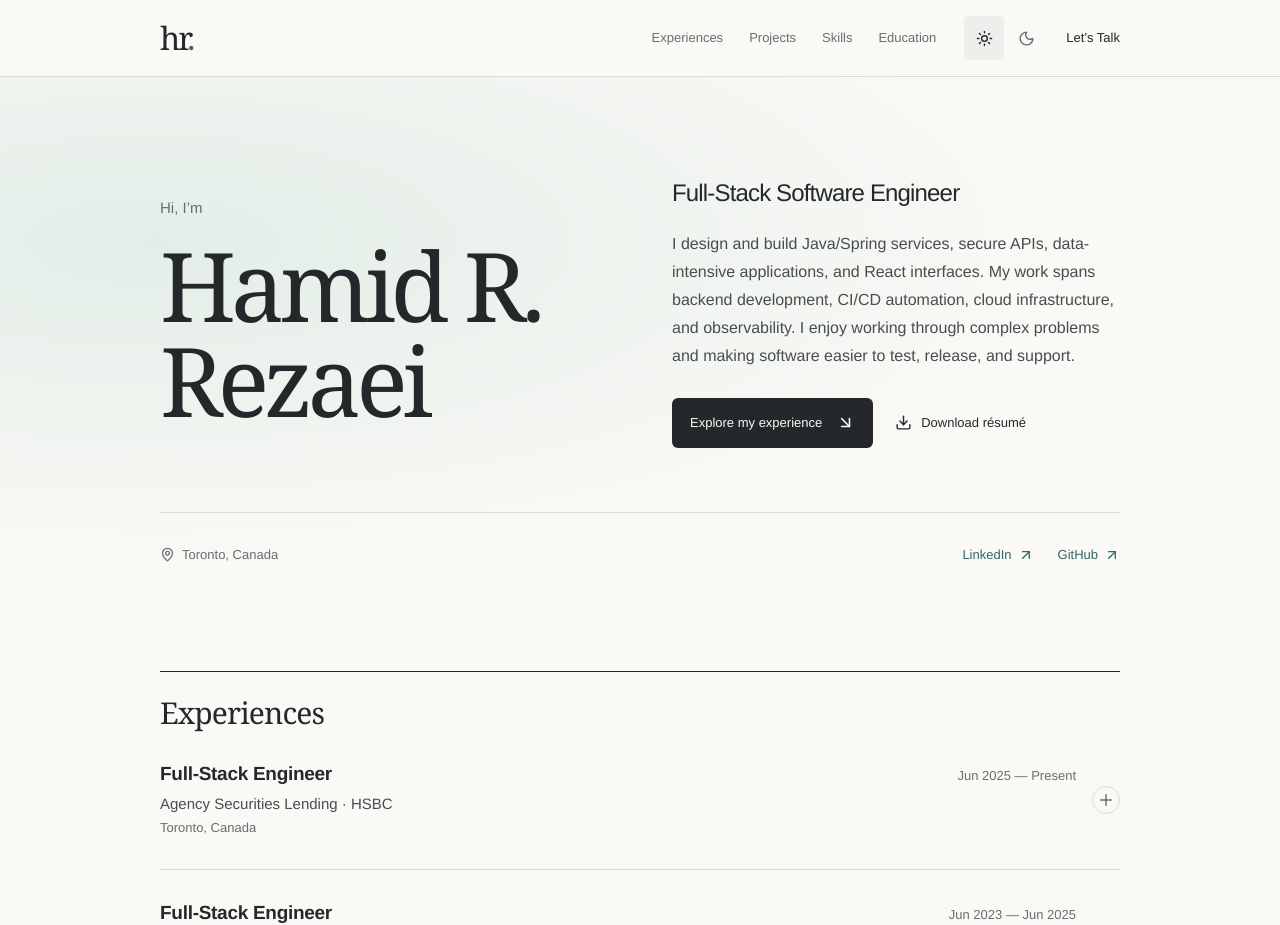
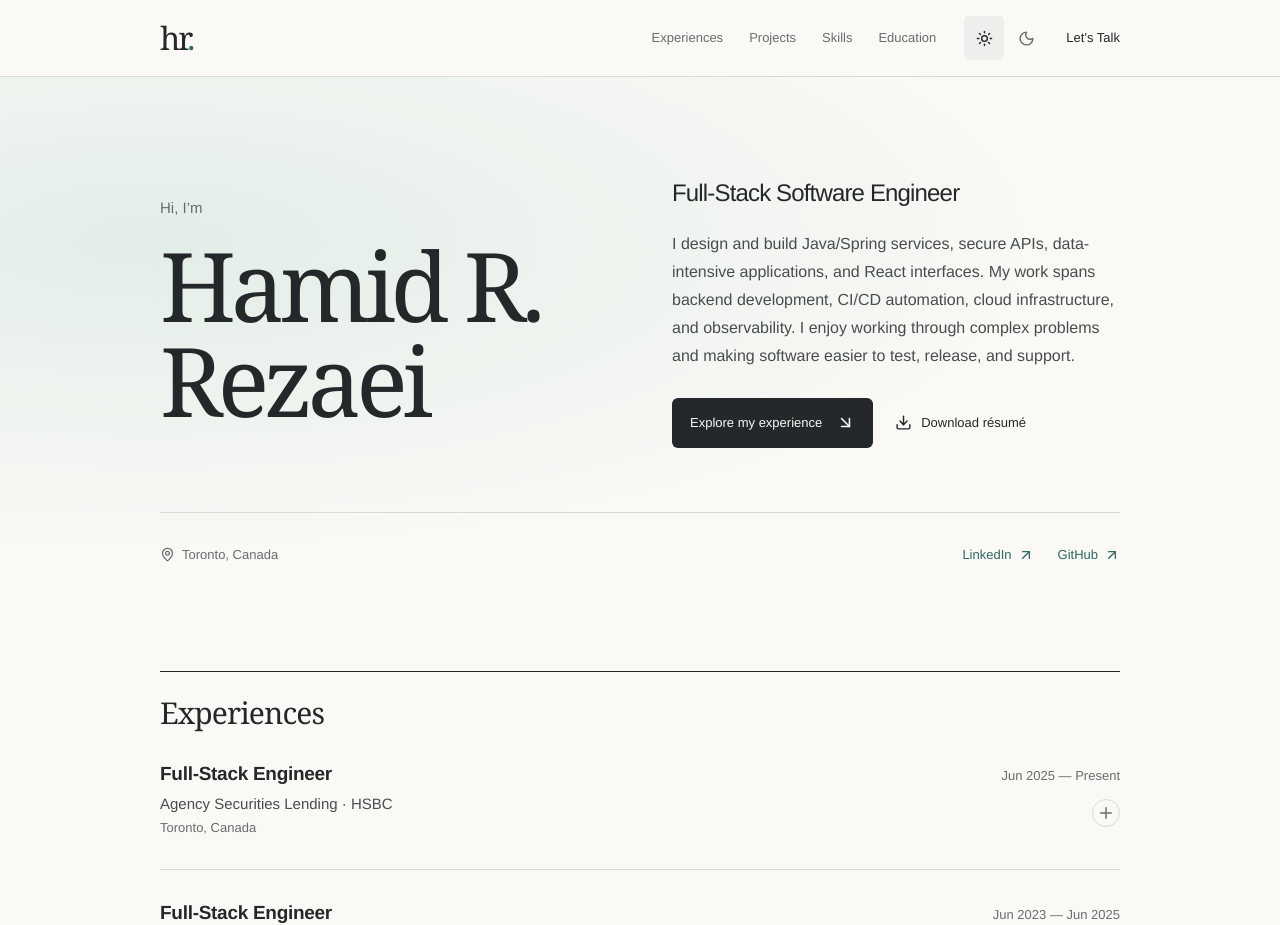
Before and after one commit to HamidRezaRezaeiGitHub/resume, a React (Vite) app: page / in a window 1280 px wide. Shown: the top 925 px of the page. Built offline with nearby package versions, Linux system fonts and the light colour scheme.

Commit message:
style: stack wide-screen entry toggles beneath dates

```diff
--- a/src/components/ResumeEntry.tsx
+++ b/src/components/ResumeEntry.tsx
@@ -70,9 +70,6 @@ export function ResumeEntry({
                 onClick={() => setExpanded((value) => !value)}
               >
                 {title}
-                <span className="entry-toggle-icon" aria-hidden="true">
-                  {expanded ? <Minus size={18} /> : <Plus size={18} />}
-                </span>
               </button>
             ) : (
               title
@@ -81,6 +78,7 @@ export function ResumeEntry({
           <p className="entry-subtitle">{subtitle}</p>
           {location && <p className="entry-location">{location}</p>}
         </div>
+        <div className="entry-meta">
           <p className="entry-date">
             <time dateTime={startDate}>{formatCareerDate(startDate)}</time>
             {' — '}
@@ -90,6 +88,12 @@ export function ResumeEntry({
               <time dateTime={endDate}>{formatCareerDate(endDate)}</time>
             )}
           </p>
+          {hasDetails && (
+            <span className="entry-toggle-icon" aria-hidden="true">
+              {expanded ? <Minus size={18} /> : <Plus size={18} />}
+            </span>
+          )}
+        </div>
       </header>
       {stage && <p className="entry-stage">{stage}</p>}
       {hasDetails && (
--- a/src/index.css
+++ b/src/index.css
@@ -336,8 +336,13 @@ h2 {
 }
 .entry-disclosure {
   position: relative;
-  padding-right: 44px;
   min-height: 44px;
+}
+.entry-meta {
+  display: flex;
+  flex-direction: column;
+  align-items: flex-end;
+  gap: 12px;
 }
 .entry-toggle {
   border: 0;
@@ -351,6 +356,7 @@ h2 {
 .entry-toggle::after {
   content: '';
   position: absolute;
+  z-index: 1;
   inset: -8px;
   border-radius: 4px;
 }
@@ -362,20 +368,17 @@ h2 {
   outline-offset: 2px;
 }
 .entry-toggle-icon {
-  position: absolute;
-  top: 50%;
-  right: 0;
-  transform: translateY(-50%);
   display: grid;
   place-items: center;
+  pointer-events: none;
   width: 28px;
   height: 28px;
   border: 1px solid var(--line);
   border-radius: 50%;
   color: var(--muted);
 }
-.entry-toggle:hover .entry-toggle-icon,
-.entry-toggle:focus-visible .entry-toggle-icon {
+.entry-disclosure:hover .entry-toggle-icon,
+.entry-disclosure:focus-within .entry-toggle-icon {
   color: var(--accent);
   border-color: var(--accent);
 }
@@ -629,8 +632,18 @@ h3 {
     grid-template-columns: 1fr;
     gap: 8px;
   }
-  .entry-date {
+  .entry-disclosure {
+    padding-right: 44px;
+  }
+  .entry-meta {
+    display: block;
     grid-row: 1;
+  }
+  .entry-toggle-icon {
+    position: absolute;
+    top: 50%;
+    right: 0;
+    transform: translateY(-50%);
   }
   .skill-category {
     grid-template-columns: 190px minmax(0, 1fr);
@@ -834,8 +847,10 @@ h3 {
       display: block !important;
     }
   }
+  .entry-meta {
+    grid-row: auto;
+  }
   .entry-date {
-    grid-row: auto;
     font-size: 9pt;
   }
   .entry-subtitle,
--- a/wiki/guides/react-typescript.md
+++ b/wiki/guides/react-typescript.md
@@ -35,8 +35,11 @@ band, large heading, email action and a second résumé download trigger. Their
 No category colors, sticky entry headings or scroll-linked reveals. Skills is the
 interactive network. Entries with bullet details use independent disclosures.
 
-`ResumeEntry` starts each bullet list collapsed and shows a plus/minus indicator
-centered vertically at the right of the entry header on every viewport.
+`ResumeEntry` starts each bullet list collapsed and shows a plus/minus indicator.
+Above 800px, the date and indicator share a right-aligned `entry-meta` column,
+with the indicator 12px below the date. At 800px and below, the date moves above
+the title and the indicator stays vertically centered at the header's right edge.
+The icon is decorative; the heading remains the single labelled control.
 A real button inside the heading uses a stretched hit area across the header;
 Enter/Space toggles it, `aria-expanded` exposes state and `aria-controls` identifies
 the list. Entries without bullets have no control. Stage and project links remain
--- a/wiki/guides/testing.md
+++ b/wiki/guides/testing.md
@@ -59,6 +59,8 @@ short landscape viewport. Check:
 - Entries with bullets start collapsed with a plus icon; clicking the header or
   pressing Enter/Space toggles only that entry. Several can stay open. No overflow,
   misplaced focus rings or overlap with project links at 320px, desktop or landscape.
+  Above 800px the toggle aligns under the date in one right column; at/below 800px
+  it is centered beside the header. Check both sides of the breakpoint.
 - Entries without bullets (including the current degrees) have no toggle. Skills
   remains available. Opening a bullet fragment URL reveals and scrolls to its text.
 - Print includes all bullets even when every screen entry is collapsed; no toggle icons.
--- a/wiki/index.md
+++ b/wiki/index.md
@@ -23,7 +23,7 @@ This wiki owns durable project knowledge. Local task state lives in ignored
 ## Working on the site
 
 - [React and TypeScript](guides/react-typescript.md): component design, state,
-  effects, responsive navigation, accessibility, and local development.
+  effects, responsive navigation and entry controls, accessibility, and local development.
 - [Resume content](guides/resume-content.md): public writing, dates, selected
   projects, latest resume source, schema rules, AI/cloud graph relationships,
   editor hints, an editing recipe, and a page/component/JSON terminology guide.
--- a/wiki/log.md
+++ b/wiki/log.md
@@ -1,4 +1,11 @@
 # Wiki log
+
+## 2026-09-24 — update — Wide-screen entry controls
+
+Grouped the date and plus/minus indicator into a right-aligned column above 800px,
+with the indicator below the date. Narrow screens retain their centered icon and
+stacked date/title layout. Kept the heading button, full-header hit area, independent
+expansion, project links and print behavior. Released for UAT review only.
 
 ## 2026-09-24 — update — Center entry toggles
 
```
Lines whose indentation alone changed are shown as unchanged.
